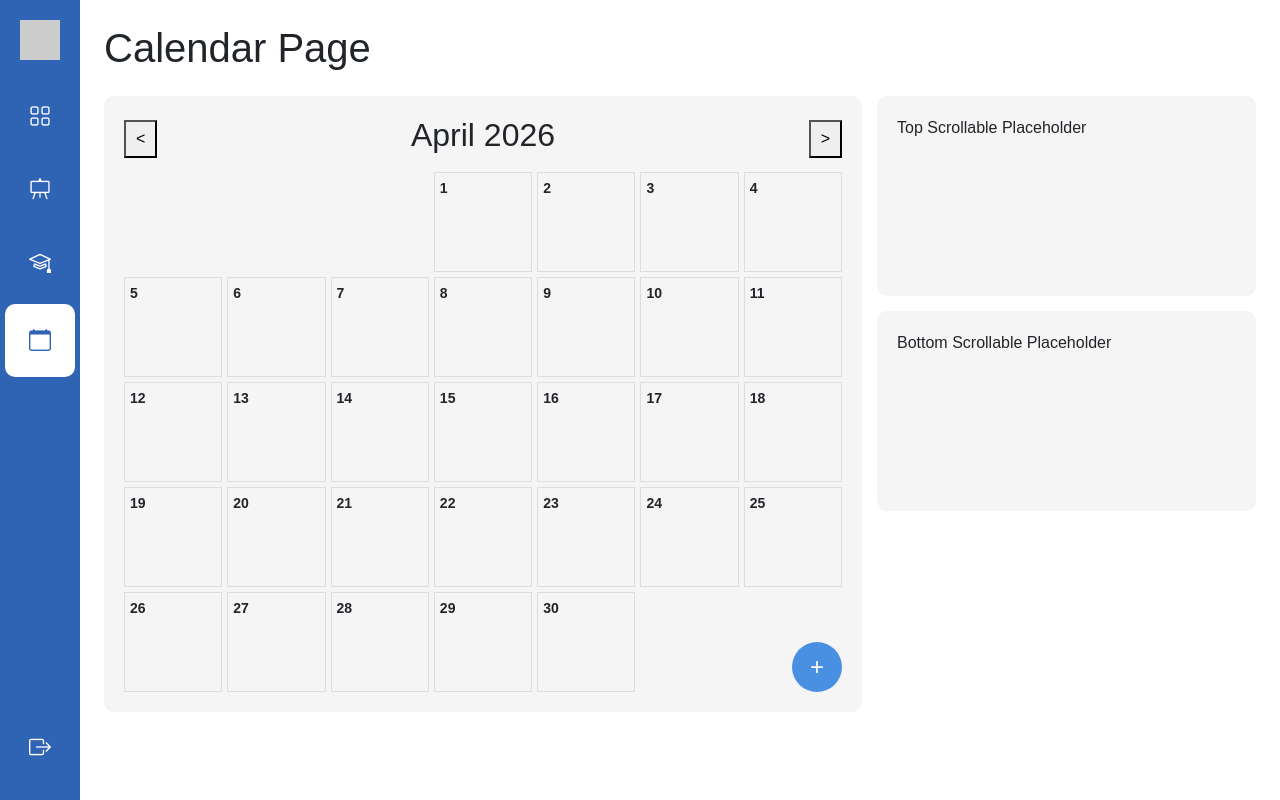
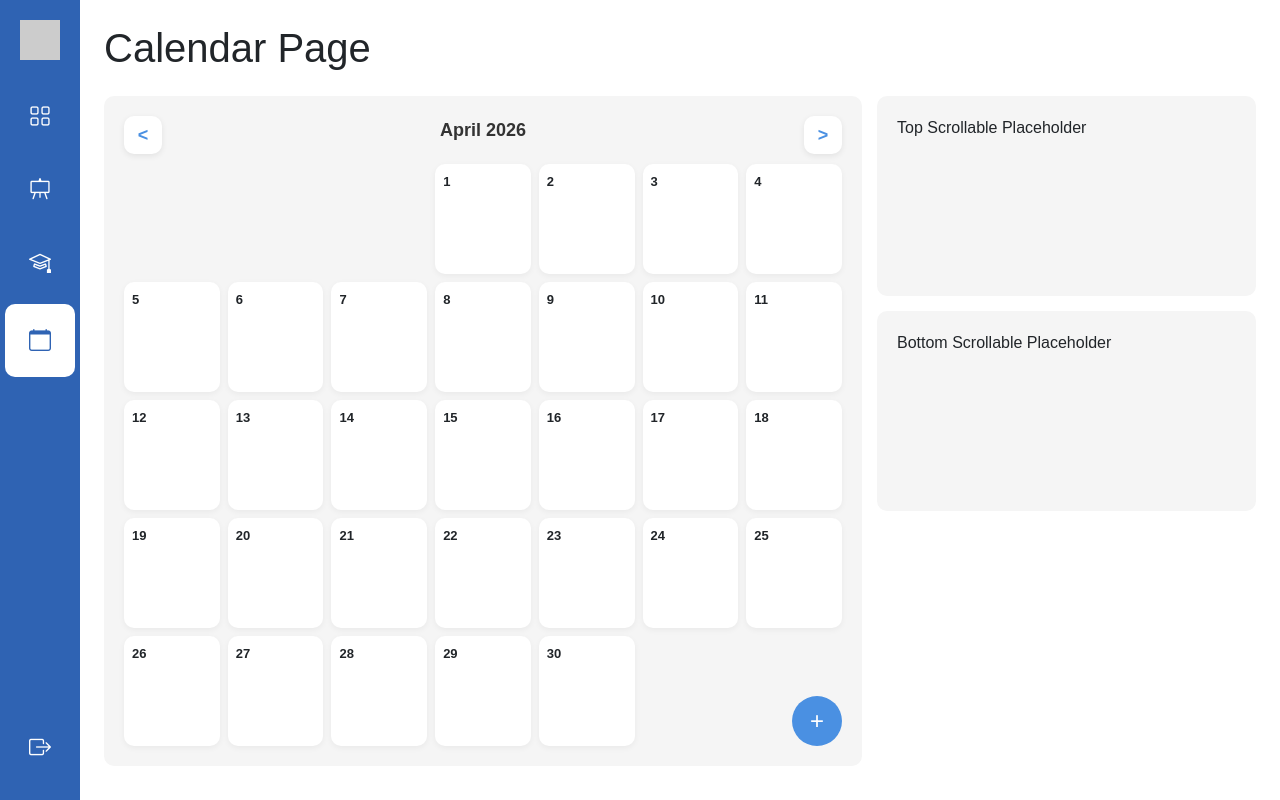
Before and after one commit to bonabelgum/classroom-management, a Django app: page /schedule/ in a window 1280 px wide. Run offline with Django 5.2, Linux system fonts and the light colour scheme; a user stored in the database is signed in.

Commit message:
calendar update

```diff
--- a/record/static/css/attendance.css
+++ b/record/static/css/attendance.css
@@ -34,7 +34,7 @@ button {
 #newAttendanceBtn {
     width: 160px;
 }
-/*tabs*/
+/*==tabs==*/
 #attendanceTabs {
     display: flex;
     gap: 10px;
--- a/record/static/css/schedule.css
+++ b/record/static/css/schedule.css
@@ -55,22 +55,51 @@ body {
 }
 
 .calendar-header button {
-    padding: 5px 10px;
+    width: 38px;
+    height: 38px;
+    border: none;
+    border-radius: 10px;
     cursor: pointer;
+    background: white;
+    color: #4a90e2;
+    font-size: 18px;
+    font-weight: bold;
+    box-shadow: 0 2px 6px rgba(0,0,0,0.08);
+    transition: 0.2s ease;
+}
+.calendar-header button:hover {
+    background: #4a90e2;
+    color: white;
+    transform: translateY(-1px);
+}
+
+#monthYear {
+    font-size: 18px;
+    font-weight: 600;
+    color: #333;
 }
 
 .calendar-grid {
     display: grid;
     grid-template-columns: repeat(7, 1fr);
-    gap: 5px;
+    gap: 8px;
 }
 
 .day {
-    border: 1px solid #ddd;
-    height: 100px;
-    padding: 5px;
+    background: white;
+    border-radius: 10px;
+    min-height: 110px;
+    padding: 8px;
     position: relative;
-    font-size: 14px;
+    font-size: 13px;
+    box-shadow: 0 2px 6px rgba(0,0,0,0.05);
+    transition: 0.2s ease;
+    overflow: hidden;
+}
+
+.day:hover {
+    transform: translateY(-2px);
+    box-shadow: 0 4px 12px rgba(0,0,0,0.08);
 }
 
 .day-number {
--- a/record/static/js/schedule.js
+++ b/record/static/js/schedule.js
@@ -4,7 +4,7 @@ let events = {}; // { 'YYYY-MM-DD': [ {title} ] }
 const calendar = document.getElementById("calendar");
 const monthYear = document.getElementById("monthYear");
 document.addEventListener("DOMContentLoaded", () => {
-
+    renderCalendar(); // Initial render
 });
 function renderCalendar() {
     calendar.innerHTML = "";
@@ -42,12 +42,14 @@ function renderCalendar() {
 
                 eventEl.innerHTML = `
                     ${event.title}
-                    <span onclick="deleteEvent('${dateStr}', ${index})">✖</span>
+                    <span onclick="deleteEvent('${dateStr}', ${index})"
+                        class="ms-2 text-white"
+                        style="cursor:pointer; font-size:14px;">
+                        ✖
+                    </span>
                 `;
-
                 dayDiv.appendChild(eventEl);
             });
-
             // If more than 2 events → show "+X more"
             if (dayEvents.length > 2) {
                 const moreEl = document.createElement("div");
@@ -65,7 +67,6 @@ function renderCalendar() {
         calendar.appendChild(dayDiv);
     }
 }
-
 // Navigation
 document.getElementById("prevMonth").onclick = () => {
     currentDate.setMonth(currentDate.getMonth() - 1);
@@ -78,18 +79,18 @@ document.getElementById("nextMonth").onclick = () => {
 };
 
 // Modal
-const modal = document.getElementById("eventModal");
 
 document.getElementById("addEventBtn").onclick = () => {
-    modal.style.display = "block";
+    const eventModal = new bootstrap.Modal(document.getElementById("eventModal"));
+    eventModal.show();
 };
 
 document.getElementById("closeModal").onclick = () => {
-    modal.style.display = "none";
+    mbootstrap.Modal.getInstance(document.getElementById("eventModal")).hide();
 };
 
 // Save Event
-document.getElementById("saveEvent").onclick = () => {
+function saveEvent() {
     const date = document.getElementById("eventDate").value;
     const title = document.getElementById("eventTitle").value;
 
@@ -104,11 +105,12 @@ document.getElementById("saveEvent").onclick = () => {
 
     events[date].push({ title });
 
-    modal.style.display = "none";
+    document.getElementById("eventTitle").value = "";
 
-    document.getElementById("eventTitle").value = "";
+    bootstrap.Modal.getInstance(document.getElementById("eventModal")).hide();
+
     renderCalendar();
-};
+}
 
 // Delete Event
 function deleteEvent(date, index) {
@@ -121,10 +123,12 @@ function deleteEvent(date, index) {
     }
 
     renderCalendar();
+
+    // After deleting the event, ensure the modal hides completely:
+    const modalElement = document.getElementById("viewEventsModal");
+    const modal = bootstrap.Modal.getInstance(modalElement);
+    modal.hide(); // Hides the modal
 }
-
-// Initial render
-renderCalendar();
 
 //open calendar modal
 function openViewModal(date) {
```
Also changed, not shown: other parts of record/static/css/schedule.css (+28 -7 lines), record/templates/schedule.html (+26 -11 lines), db.sqlite3.
